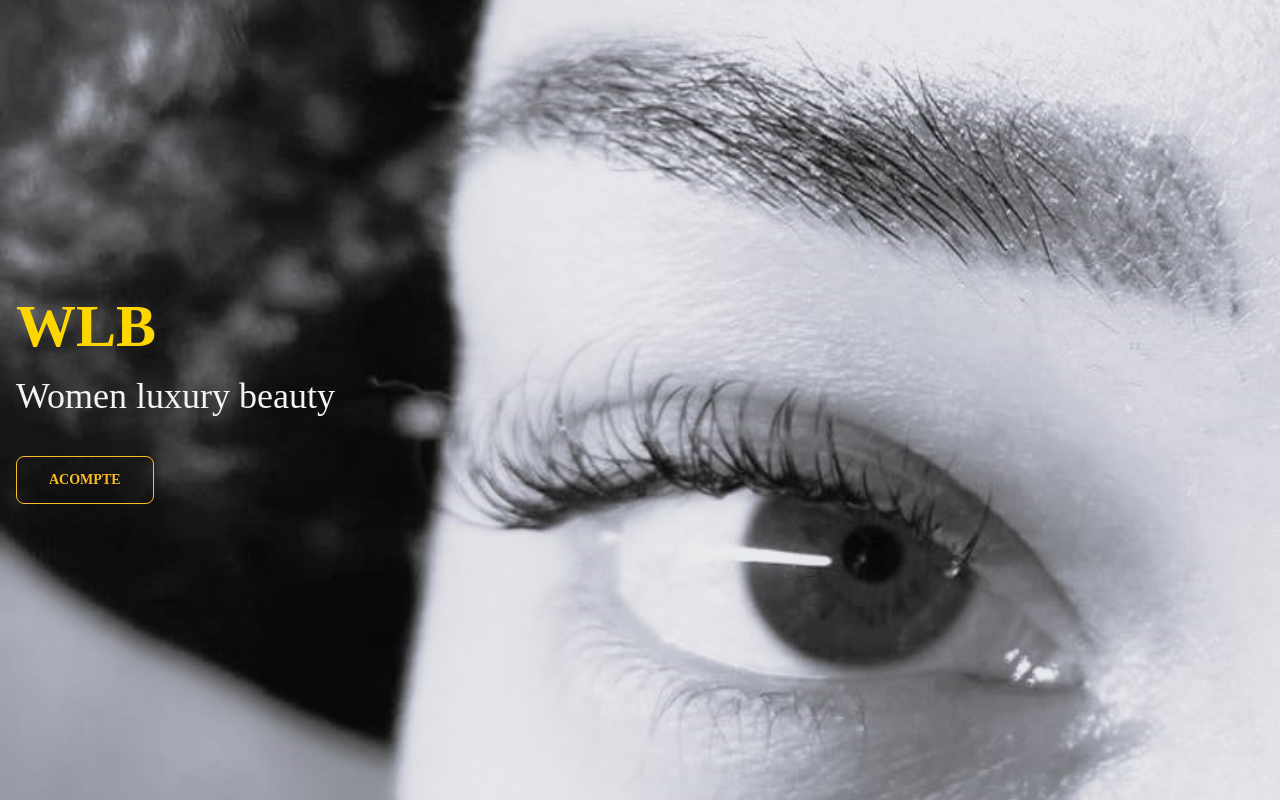
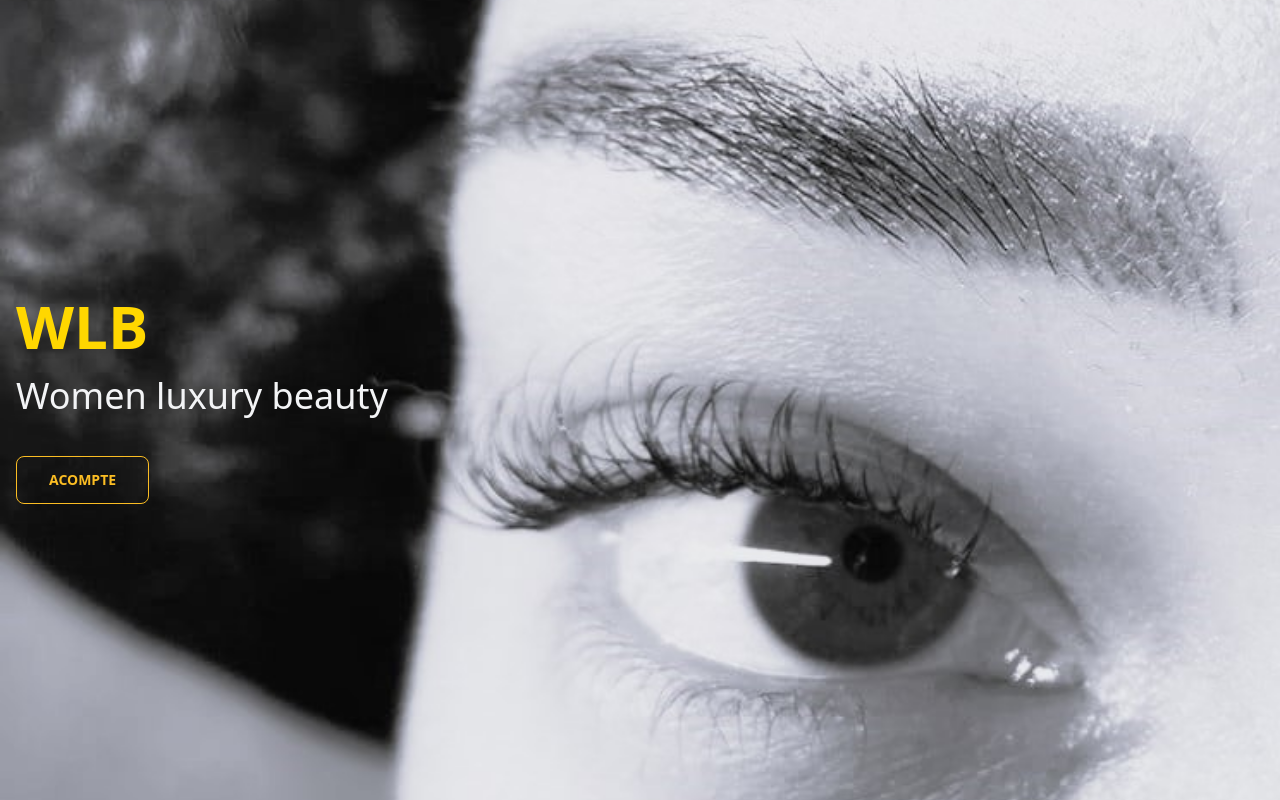
Before and after one commit to Ludoc0de/wlb, a React (Create React App) app in the folder frontend/: page / in a window 1280 px wide. Built offline with nearby package versions, Linux system fonts and the light colour scheme.

Commit message:
erase and add font

```diff
--- a/frontend/tailwind.config.js
+++ b/frontend/tailwind.config.js
@@ -4,8 +4,7 @@ module.exports = {
   theme: {
     extend: {},
     fontFamily: {
-      satisfy: ["Satisfy"],
-      raleway: ["Raleway"],
+      dm: ["DM"],
     },
   },
   plugins: [require("daisyui")],
```
